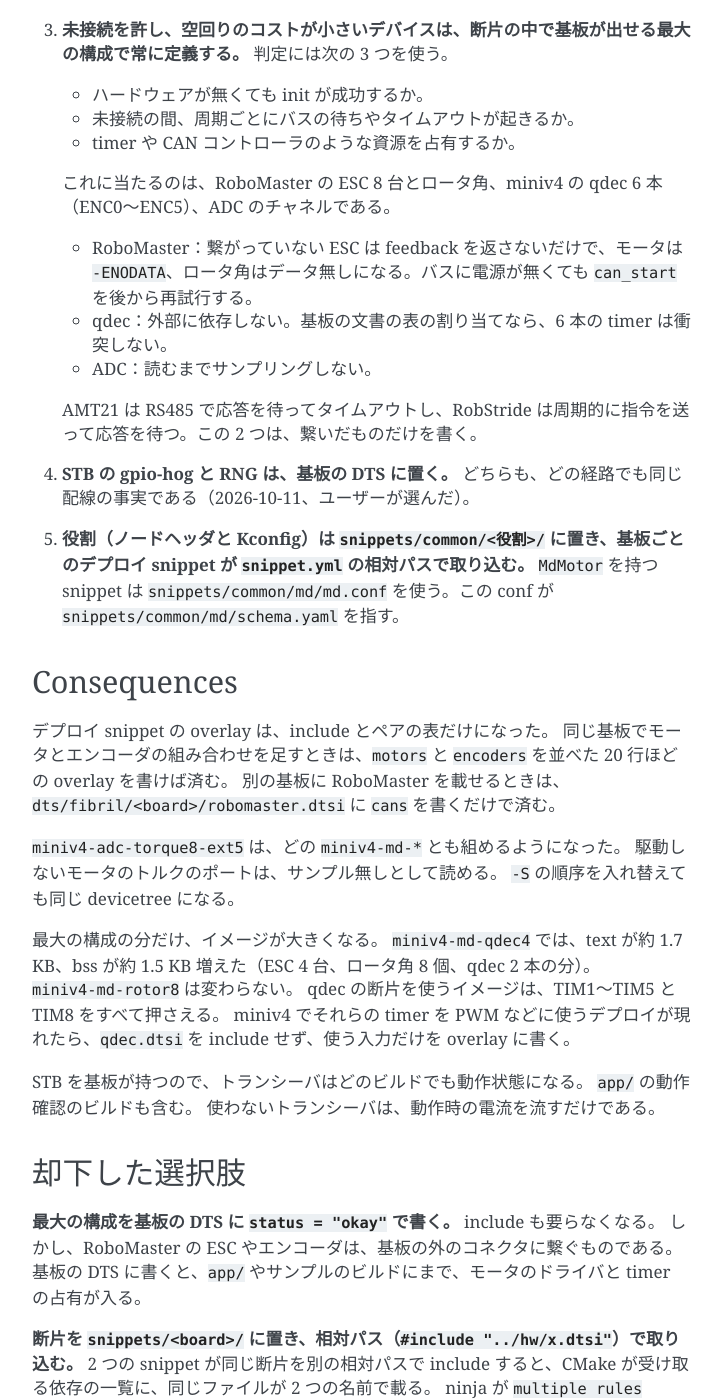
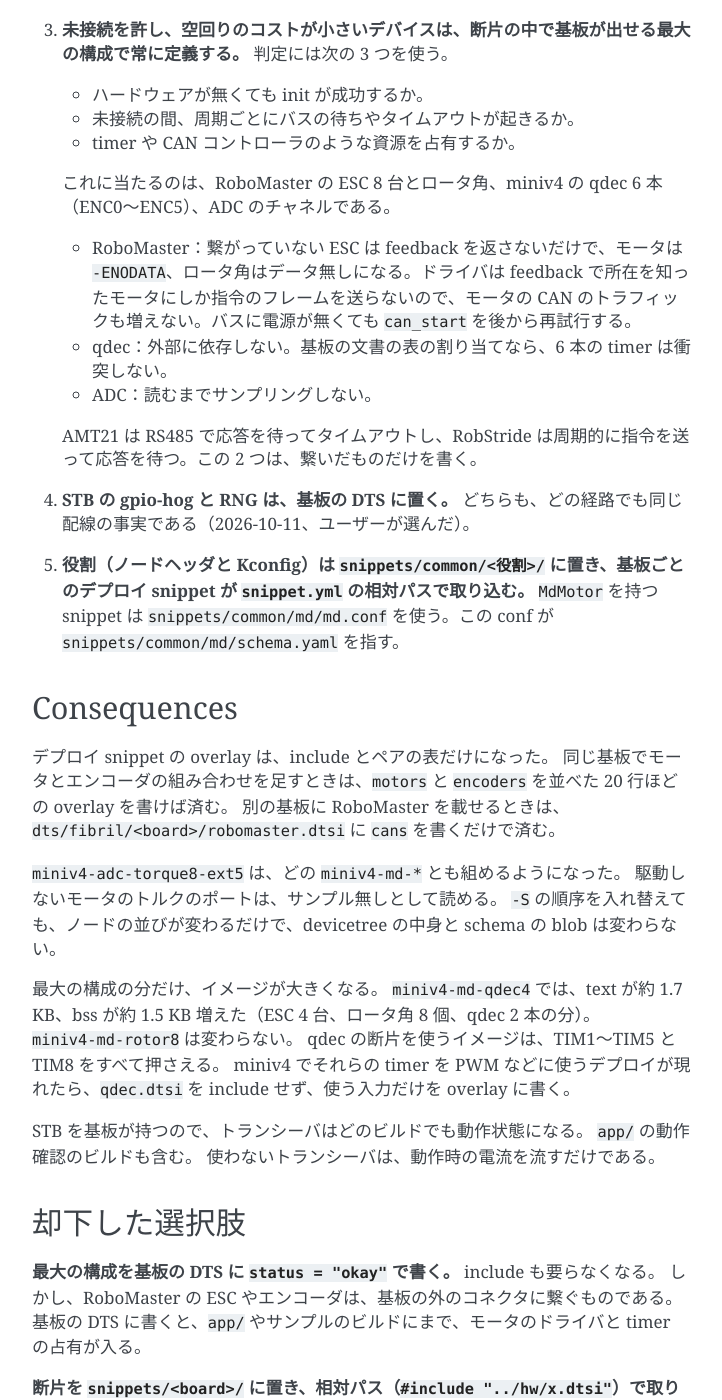
Before and after one commit to ForteFibre/fibril_zephyr, a Sphinx documentation site: the page built from doc/adr/0014-snippet-hardware-fragments.md, in a window 1280 px wide and 1400 px high, scrolled down 1543 px. Shown: the whole window, without its empty margins (388-1110 px from the left). Built offline with Sphinx 7.4.7, drawn with Linux system fonts in a browser that asks for light colours.

Commit message:
docs: snippet の順序と未接続の ESC のトラフィック、ENC4/ENC5 の確認範囲を正確に書く
-S を入れ替えたビルドを比べると、ノードの並びだけが変わり、中身と
blob は同じだった。ESC は feedback で所在を知るまで指令を送らない
ことを robomaster.c で確かめた。

Co-Authored-By: Claude Opus 5.5 (1M context) <noreply@anthropic.com>

```diff
--- a/boards/fibril/robomaster_miniv4/doc/index.rst
+++ b/boards/fibril/robomaster_miniv4/doc/index.rst
@@ -128,6 +128,7 @@ RS485 の設定例は :doc:`/drivers/amt21`、モータ CAN の使い方は :doc
 ``dts/fibril/robomaster_miniv4/qdec.dtsi`` が、表の割り当てで ENC0〜ENC5 の ``fibril,stm32-qdec`` を 6 本とも定義する（ラベルは ``enc0``〜``enc5``、:doc:`/drivers/qdec_stm32`）。
 ENC0 と ENC5、ENC1 と ENC3 は、それぞれ同じ timer（``timers3``、``timers5``）にも載るので、両方を使うときは表の割り当てにする。
 ``miniv4-md-qdec4`` snippet はこの断片を include し、ENC0〜ENC3 をモータ 1〜4 と組にする。
+ENC4（``timers1``）と ENC5（``timers8``）は、ビルドが通ることだけを確かめてある。実機で数えたことはまだ無い。
 
 モータ CAN の RoboMaster ESC は ``dts/fibril/robomaster_miniv4/robomaster.dtsi`` が 8 台とも定義する（``rm_motor1``〜``rm_motor8`` と、ロータ角の ``rm_enc1``〜``rm_enc8``）。
 繋がっていない ESC は feedback が無いだけなので、どのデプロイも同じ断片を使う（:doc:`/apps`）。
--- a/doc/adr/0014-snippet-hardware-fragments.md
+++ b/doc/adr/0014-snippet-hardware-fragments.md
@@ -42,7 +42,7 @@ miniv4 のデプロイ snippet が 4 つになった時点で、overlay には
    - timer や CAN コントローラのような資源を占有するか。
 
    これに当たるのは、RoboMaster の ESC 8 台とロータ角、miniv4 の qdec 6 本（ENC0〜ENC5）、ADC のチャネルである。
-   - RoboMaster：繋がっていない ESC は feedback を返さないだけで、モータは `-ENODATA`、ロータ角はデータ無しになる。バスに電源が無くても `can_start` を後から再試行する。
+   - RoboMaster：繋がっていない ESC は feedback を返さないだけで、モータは `-ENODATA`、ロータ角はデータ無しになる。ドライバは feedback で所在を知ったモータにしか指令のフレームを送らないので、モータの CAN のトラフィックも増えない。バスに電源が無くても `can_start` を後から再試行する。
    - qdec：外部に依存しない。基板の文書の表の割り当てなら、6 本の timer は衝突しない。
    - ADC：読むまでサンプリングしない。
 
@@ -60,7 +60,7 @@ miniv4 のデプロイ snippet が 4 つになった時点で、overlay には
 
 `miniv4-adc-torque8-ext5` は、どの `miniv4-md-*` とも組めるようになった。
 駆動しないモータのトルクのポートは、サンプル無しとして読める。
-`-S` の順序を入れ替えても同じ devicetree になる。
+`-S` の順序を入れ替えても、ノードの並びが変わるだけで、devicetree の中身と schema の blob は変わらない。
 
 最大の構成の分だけ、イメージが大きくなる。
 `miniv4-md-qdec4` では、text が約 1.7 KB、bss が約 1.5 KB 増えた（ESC 4 台、ロータ角 8 個、qdec 2 本の分）。
```
